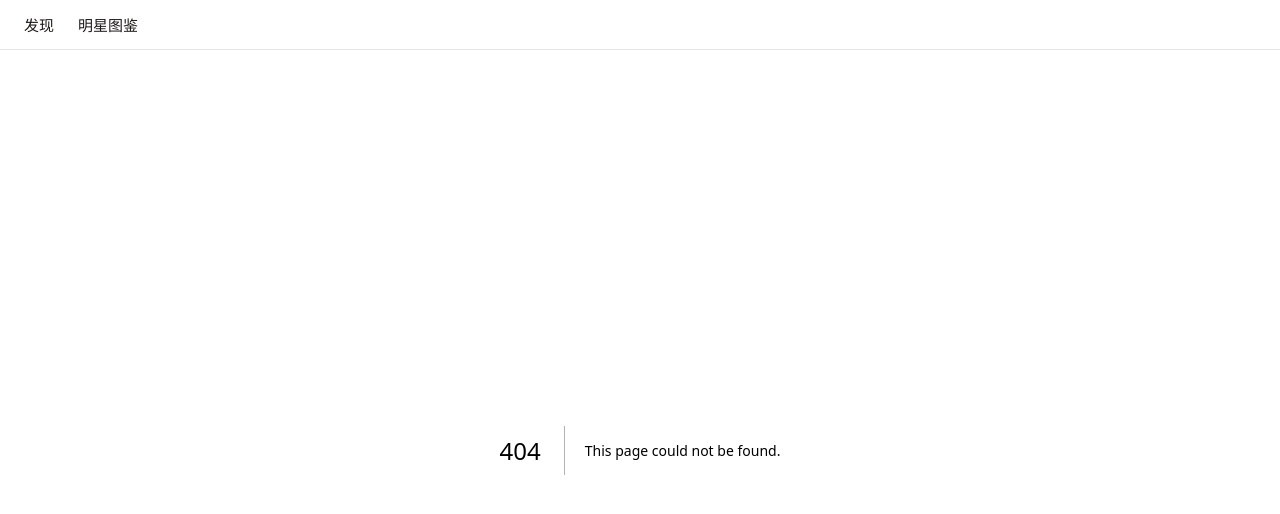
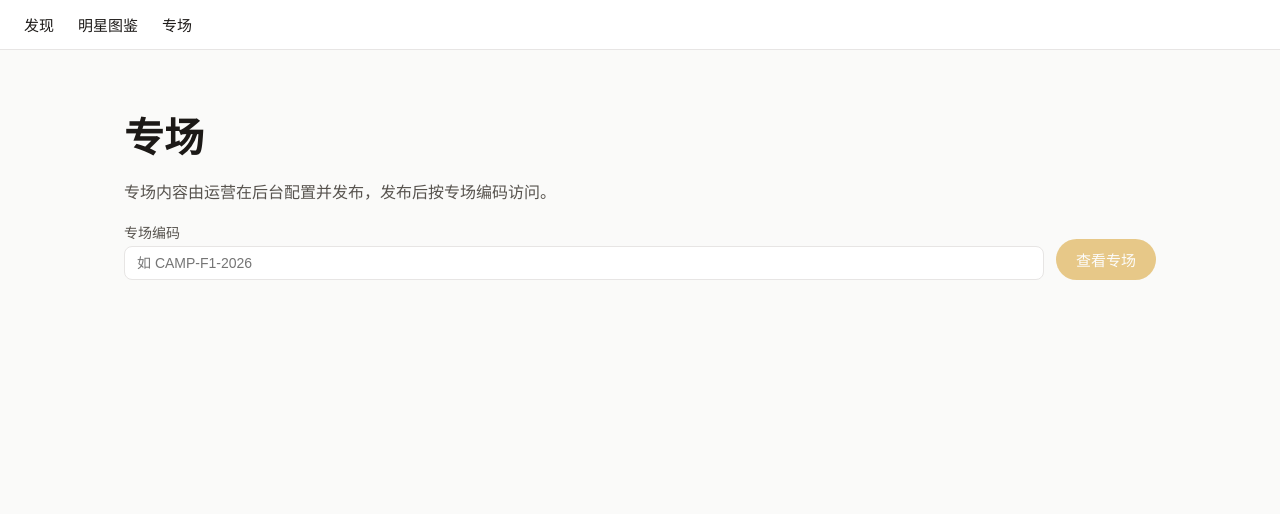
Before and after one commit to cuihairu/awn, a Next.js app in the folder apps/web/: page /campaigns in a window 1280 px wide. Before the commit this address had no page. Shown: the top 514 px of the page. Built offline with nearby package versions, Linux system fonts and the light colour scheme.

Commit message:
feat: add web campaign page with campaign-renderer

```diff
--- /dev/null
+++ b/apps/web/app/campaigns/page.tsx
@@ -0,0 +1,45 @@
+'use client'
+
+import { useRouter } from 'next/navigation'
+import { useState } from 'react'
+
+/**
+ * 专场入口 /campaigns。
+ * 专场由运营在后台创建并发布后才有公开地址（/campaigns/{code}），
+ * 当前没有公开专场列表接口——此处手输编码跳转，不造假专场数据。
+ */
+export default function CampaignsIndexPage() {
+  const router = useRouter()
+  const [code, setCode] = useState('')
+
+  return (
+    <main className="page">
+      <h1>专场</h1>
+      <p className="muted">
+        专场内容由运营在后台配置并发布，发布后按专场编码访问。
+      </p>
+      <div className="cols-2">
+        <label className="field">
+          <span>专场编码</span>
+          <input
+            value={code}
+            placeholder="如 CAMP-F1-2026"
+            onChange={(e) => setCode(e.target.value)}
+            onKeyDown={(e) => {
+              if (e.key === 'Enter' && code.trim()) {
+                router.push(`/campaigns/${encodeURIComponent(code.trim())}`)
+              }
+            }}
+          />
+        </label>
+        <button
+          className="btn"
+          disabled={!code.trim()}
+          onClick={() => router.push(`/campaigns/${encodeURIComponent(code.trim())}`)}
+        >
+          查看专场
+        </button>
+      </div>
+    </main>
+  )
+}
--- a/apps/web/app/globals.css
+++ b/apps/web/app/globals.css
@@ -606,3 +606,56 @@ li {
   gap: 10px;
   margin-bottom: 12px;
 }
+
+/* 专场页（@awn/campaign-renderer 输出的区块用类） */
+.btn {
+  align-self: end;
+  padding: 10px 20px;
+  border: none;
+  border-radius: 999px;
+  background: var(--awn-gold);
+  color: #fff;
+  font-size: 15px;
+  cursor: pointer;
+}
+
+.btn:disabled {
+  opacity: 0.5;
+  cursor: not-allowed;
+}
+
+.cols-2 {
+  display: grid;
+  grid-template-columns: minmax(0, 1fr) auto;
+  gap: 12px;
+  align-items: end;
+}
+
+.card {
+  padding: 16px;
+  background: var(--awn-card);
+  border: 1px solid var(--awn-border);
+  border-radius: 16px;
+}
+
+.sunken {
+  padding: 32px 16px;
+  text-align: center;
+  border: 1px dashed var(--awn-border);
+  border-radius: 12px;
+  background: var(--awn-bg);
+}
+
+.notice-bar {
+  margin-bottom: 24px;
+  padding: 12px 16px;
+  border-radius: 12px;
+  border: 1px solid var(--awn-gold);
+  background: var(--awn-bg);
+  color: var(--awn-ink);
+}
+
+/* 票档点位色阶 1–5（campaign-renderer 的 ticketGrid 与场次页票档卡共用） */
+.tier-dot-1 {
+  background: var(--awn-gold);
+}
--- a/apps/web/app/layout.tsx
+++ b/apps/web/app/layout.tsx
@@ -20,6 +20,7 @@ export default function RootLayout({ children }: { children: React.ReactNode })
         <nav className="topnav" aria-label="主导航">
           <Link href="/">发现</Link>
           <Link href="/stars">明星图鉴</Link>
+          <Link href="/campaigns">专场</Link>
         </nav>
         {children}
       </body>
```
Also changed, not shown: apps/web/app/campaigns/[code]/page.tsx (added, +114 -0 lines), apps/web/lib/campaign-config.ts (added, +55 -0 lines), packages/api-client/src/index.ts (+47 -0 lines), 2 other files (tests, documents, lock files or other folders).
